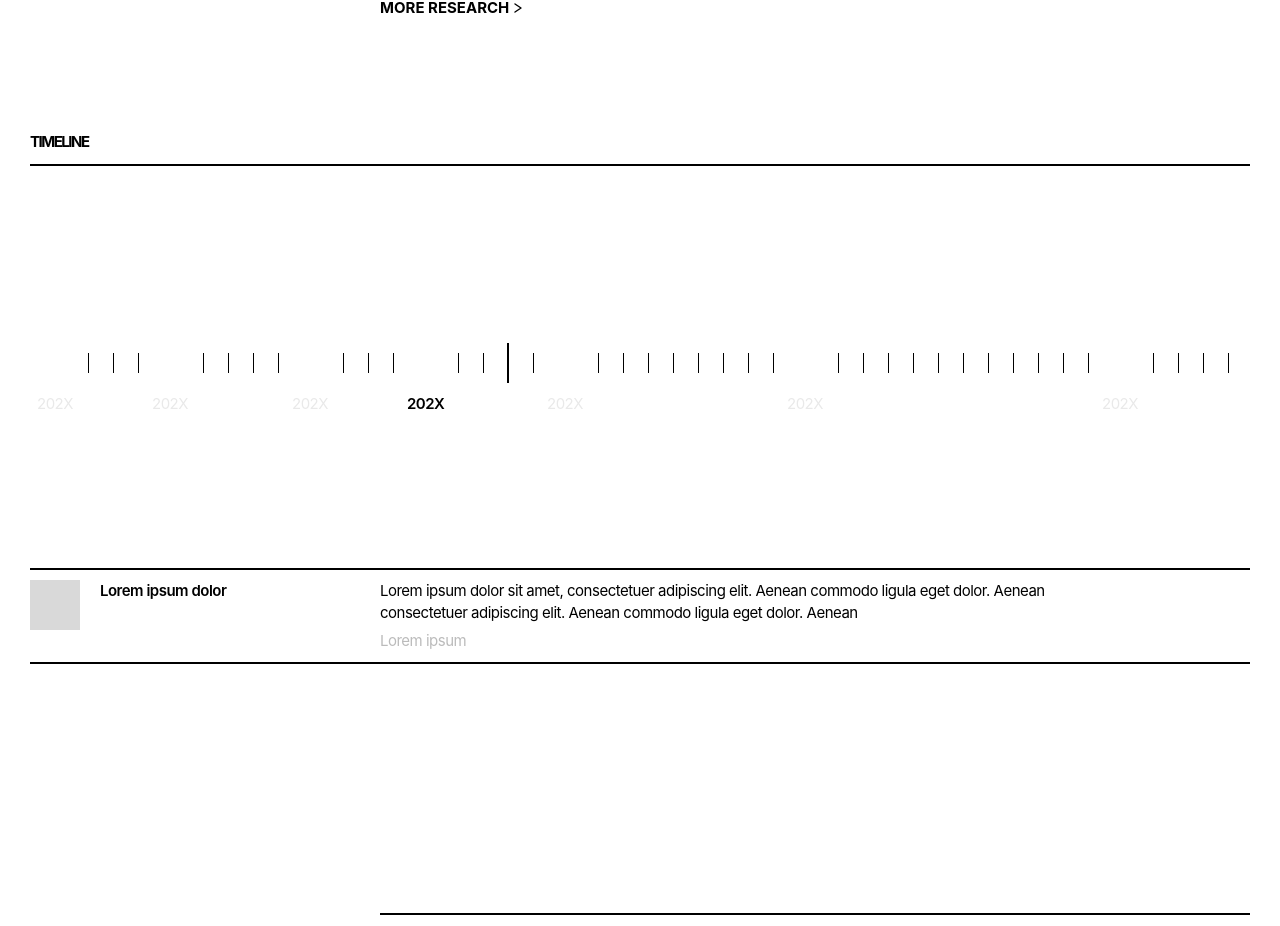
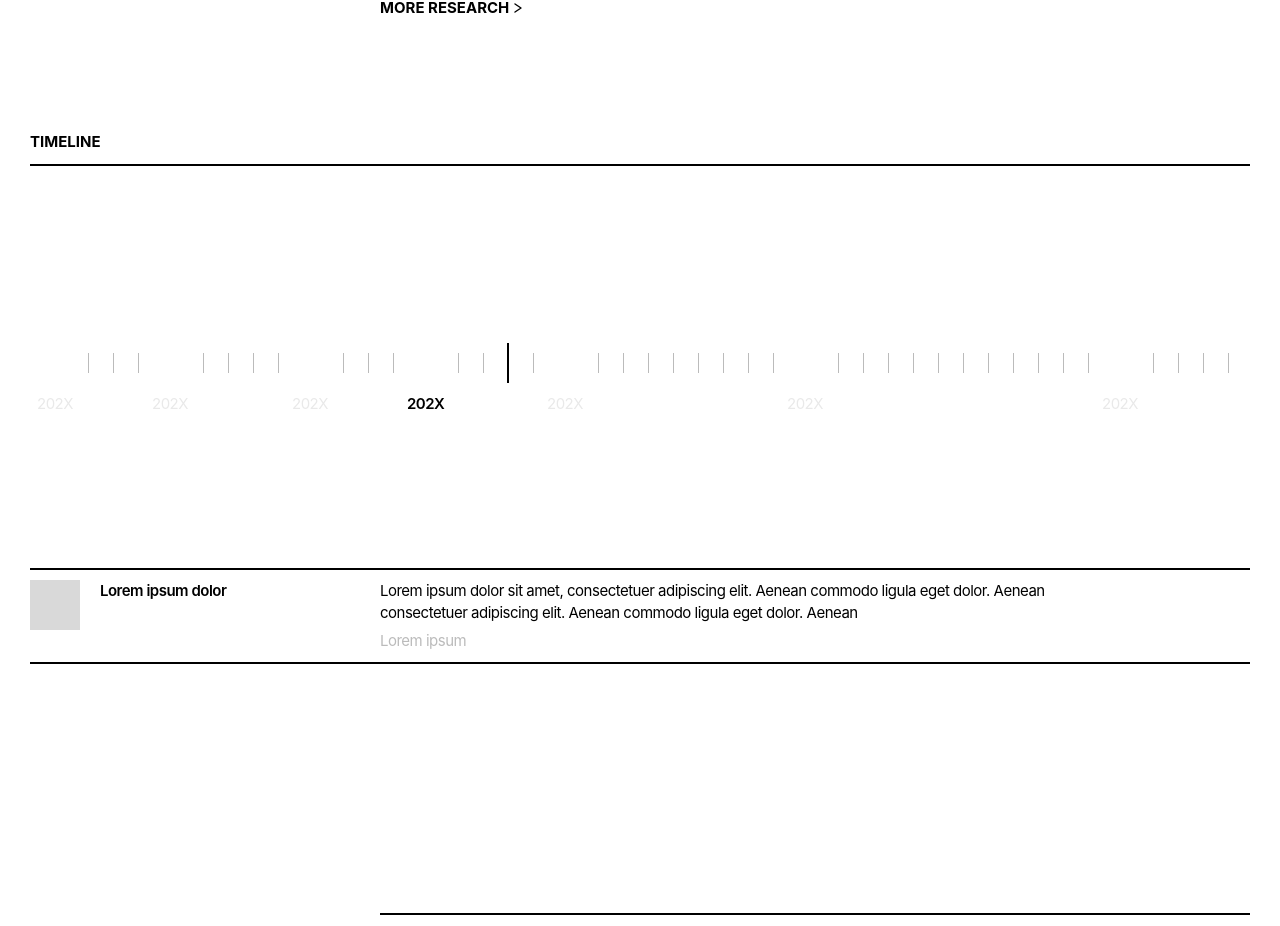
Before and after one commit to sukhman0402/portfolio-website, a Next.js app: page / in a window 1280 px wide. Shown: the part 2134-3060 px from the top of the page. Built offline with nearby package versions, Linux system fonts and the light colour scheme.

Commit message:
Update TimelineSection.js

```diff
--- a/src/components/TimelineSection.js
+++ b/src/components/TimelineSection.js
@@ -92,6 +92,26 @@ import { timelineClusters, timelinePoints } from "@/lib/data";
 //   hit-target is also now 2px wider on each side than its visible bar
 //   (TICK_CLICK_PADDING below), since the bars themselves are only
 //   1-2px wide and were hard to hit precisely.
+//
+// ROUND 3 FIXES (2026-09-04, direct instruction):
+//   Mobile — the browser's native horizontal scrollbar under the ticks
+//   is now hidden (globals.css .no-scrollbar; the track itself is still
+//   scrollable, only the OS-drawn bar chrome is gone), non-selected
+//   ticks are now #bbbbbb/text-muted instead of solid black (only the
+//   centered/selected one stays black), and the "TIMELINE" title's
+//   tracking changed from a one-off -1.5px to tracking-normal, matching
+//   every other landing-page section heading (Research/Projects/About/
+//   Footer all use tracking-normal — -1.5px had no match anywhere else
+//   on the site).
+//   Desktop — same non-selected/hover-are-#bbbbbb rule applies to the
+//   tick marks themselves (previously every tick rendered solid black
+//   regardless of state; only its height/width changed on
+//   hover/selection). Only the truly selected point's bar is black now;
+//   both the plain-default and the hovered-but-not-selected bars are
+//   text-muted's #bbbbbb — the tall/short sizing still carries the
+//   hover/selection distinction visually. TICK_CLICK_PADDING also grew
+//   from 2px to 5px per direct instruction ("still small... extend...
+//   by 5px").
 const DEFAULT_POINT =
   timelinePoints.find((p) => p.defaultSelected) ?? timelinePoints[0];
 
@@ -100,7 +120,7 @@ const MOBILE_ITEM_WIDTH = 56; // px — 7 * 56 = 392px, close to the site's 402p
 const MOBILE_EDGE_SPACERS = Math.floor(MOBILE_VISIBLE_COUNT / 2); // empty slots on each end so the first/last real point can still scroll to center
 
 const CLUSTER_HOVER_PADDING = 15; // px, each side — sizes the invisible per-cluster hover region beyond its outermost ticks. Not a Figma number (nothing about hover regions is specified there) — sized to roughly match the red boxes in your reference screenshot; adjust if you want it tighter/looser.
-const TICK_CLICK_PADDING = 2; // px, each side — per direct instruction: extends each point's click/hover hit-target 2px beyond its visible bar.
+const TICK_CLICK_PADDING = 5; // px, each side — per direct instruction (round 3): extends each point's click/hover hit-target 5px beyond its visible bar (was 2px in round 2, still reported as too small).
 
 // One group per year-cluster: its own points plus the invisible hover
 // region's bounds (in the same "relative to the 1380px content box"
@@ -131,7 +151,7 @@ export default function TimelineSection() {
   return (
     <section className="w-full">
       <div className="mx-auto max-w-[1440px] px-5 pt-[180px] sm:px-[30px] md:pt-28">
-        <h2 className="font-bold uppercase tracking-[-1.5px] text-black">
+        <h2 className="font-bold uppercase tracking-normal text-black">
           Timeline
         </h2>
         <div className="mt-[10px] border-t-2 border-black" />
@@ -167,15 +187,15 @@ export default function TimelineSection() {
                   }
                 >
                   {group.points.map((point) => {
-                    const tall =
-                      point.id === selectedId || point.id === hoveredId;
+                    const isSelected = point.id === selectedId;
+                    const tall = isSelected || point.id === hoveredId;
                     const visualWidth = tall ? 2 : 1;
                     const hitWidth = visualWidth + TICK_CLICK_PADDING * 2;
                     return (
                       <button
                         key={point.id}
                         type="button"
-                        aria-pressed={point.id === selectedId}
+                        aria-pressed={isSelected}
                         aria-label={`${group.year} timeline point ${point.id}`}
                         onMouseEnter={() => setHoveredId(point.id)}
                         onMouseLeave={() =>
@@ -199,8 +219,14 @@ export default function TimelineSection() {
                           height: 40,
                         }}
                       >
+                        {/* Only the truly selected point is black — a
+                            non-selected point stays #bbbbbb/bg-muted
+                            whether it's hovered or plain default; the
+                            tall/short sizing above still carries the
+                            hover distinction (round 3 direct
+                            instruction). */}
                         <span
-                          className={`bg-black ${tall ? "h-[40px] w-[2px]" : "h-[20px] w-px"}`}
+                          className={`${isSelected ? "bg-black" : "bg-muted"} ${tall ? "h-[40px] w-[2px]" : "h-[20px] w-px"}`}
                         />
                       </button>
                     );
@@ -345,7 +371,7 @@ function TimelineMobileTrack({ selectedId, onSelect }) {
         <div
           ref={trackRef}
           onScroll={handleScroll}
-          className="flex snap-x snap-mandatory overflow-x-auto"
+          className="no-scrollbar flex snap-x snap-mandatory overflow-x-auto"
         >
           {Array.from({ length: MOBILE_EDGE_SPACERS }).map((_, i) => (
             <div
@@ -364,7 +390,12 @@ function TimelineMobileTrack({ selectedId, onSelect }) {
               className="flex h-[40px] shrink-0 snap-center items-center justify-center"
               style={{ width: MOBILE_ITEM_WIDTH }}
             >
-              <span className="h-[20px] w-px bg-black" />
+              {/* Non-selected ticks are #bbbbbb/bg-muted; only the one
+                  currently centered under the fixed marker (i.e.
+                  selected) is black (round 3 direct instruction). */}
+              <span
+                className={`h-[20px] w-px ${point.id === selectedId ? "bg-black" : "bg-muted"}`}
+              />
             </button>
           ))}
           {Array.from({ length: MOBILE_EDGE_SPACERS }).map((_, i) => (
```
